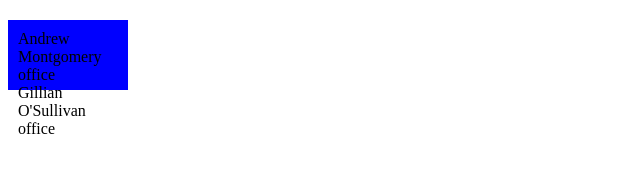
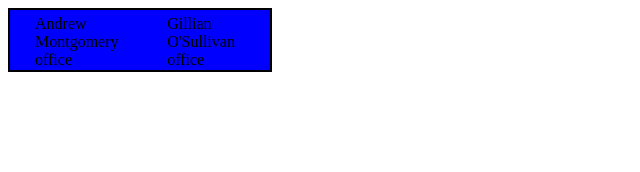
Before and after one commit to johnstaffo/DeskBookingSystem, a plain HTML site: page src/index.html in a window 1280 px wide. Shown: the whole page, without its empty margins (0-640 px from the left). Drawn offline with Linux system fonts and the light colour scheme.

Commit message:
Initial set up

```diff
--- a/src/floorplan.css
+++ b/src/floorplan.css
@@ -1,14 +1,21 @@
 .deskPlan {
     margin: 20px auto;
-    max-width: 100%;
+    width: 100%;
 }
 
 #managers-offices {
-    /*position: relative;*/
+    display:flex;
+    float:left;
     height: 50px;
-    width: 100px;
-    border-color: black;
-    padding: 10px;
-    float:left;
+    width: 250px;
+    border: 2px solid black;
+    padding: 5px;
     background-color: blue;
+    justify-content: center;
 }
+.AM-office {
+    margin-left: 20px;
+}
+.GOS-office {
+    margin-left: 20px;
+}
--- a/src/index.html
+++ b/src/index.html
@@ -7,10 +7,10 @@
 <!--script type="text/javascript" src="myjavascript.js"></script-->
 
 <body>
-    <div class="deskPlan">
+    <div id="wrapper">
         <div id="managers-offices">
-            <div class="managers-offices">Andrew Montgomery office</div>
-            <div class="managers-offices">Gillian O'Sullivan office</div>
+            <div class="AM-office">Andrew Montgomery office</div>
+            <div class="GOS-office">Gillian O'Sullivan office</div>
         </div>
     </div>
 </body>
```
